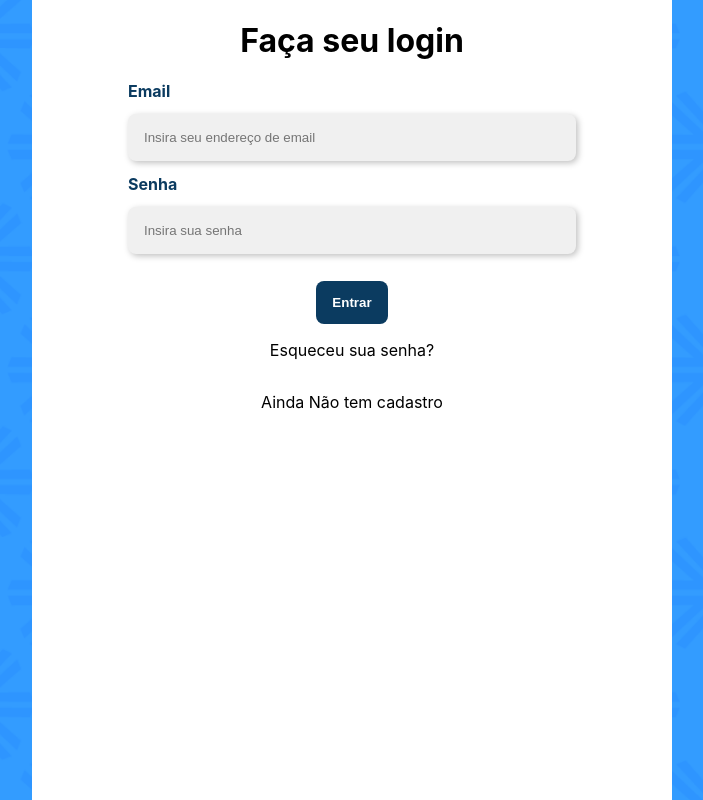
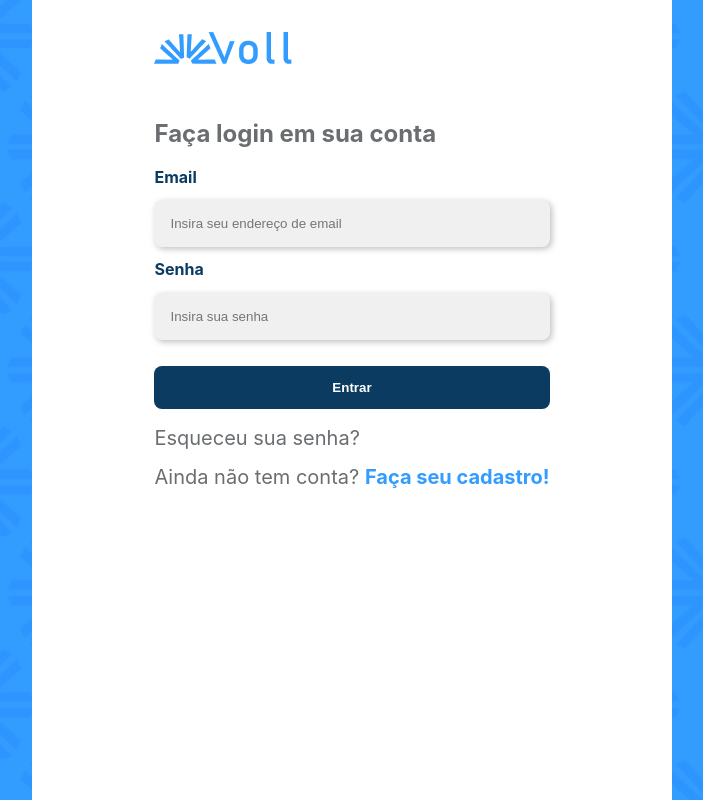
Before and after one commit to eduslug/react-authentication-system, a React (Create React App) app: page /login in a window 1280 px wide. Shown: the whole page, without its empty margins (288-991 px from the left). Built offline with nearby package versions, Linux system fonts and the light colour scheme; the HTML template or start-up script is replaced by a standard one.

Commit message:
feat/create-cadastro

```diff
--- /dev/null
+++ b/src/pages/Cadastro/index.tsx
@@ -0,0 +1,71 @@
+
+import styled from 'styled-components';
+import imagem from './logo.png'
+import { Step, StepLabel, Stepper } from '@mui/material';
+import { useState } from 'react';
+
+
+const Imagem = styled.img`
+  padding: 2em 0;
+`;
+
+const Titulo = styled.h2`
+  font-weight: 700;
+  font-size: 24px;
+  line-height: 28px;
+  color: var(--cinza)
+`;
+
+const Paragrafo = styled.p`
+  font-weight: 400;
+  font-size: 20px;
+  line-height: 19px;
+  color: var(--azul-escuro)
+`;
+
+const ParagrafoCadastro = styled(Paragrafo)`
+  color: var(--cinza);
+`;
+
+interface PropsCustomized {
+    cor: string,
+
+
+}
+
+const StepCustomized = styled.div<PropsCustomized>`
+    background-color: ${({ cor }) => cor};
+    width: 16px;
+    height: 16px;
+    border-radius: 50%;
+    `
+
+
+export default function Cadastro() {
+    const [stepper, serStepper] = useState([{ activeStep: 0 }])
+
+    const addForm = () => {
+        serStepper(stepper.concat({ activeStep: 0 }));
+    };
+
+
+
+    return (
+        <>
+            <Imagem src={imagem} alt='logo' />
+            <Stepper>
+                <Step>
+                    <StepLabel StepIconComponent={(props) => (
+                        <StepCustomized cor={props.active ? 'lightBlue' : 'lightGreen'} />)}>
+                    </StepLabel>
+                </Step>
+                <Step>
+                    <StepLabel StepIconComponent={(props) => (
+                        <StepCustomized cor={props.active ? 'lightBlue' : 'lightGreen'} />)}>
+                    </StepLabel>
+                </Step>
+            </Stepper>
+
+        </>
+    )
+}
--- a/src/pages/Login/index.tsx
+++ b/src/pages/Login/index.tsx
@@ -3,14 +3,10 @@ import { useState } from 'react';
 import CampoDigitacao from '../../components/CampoInput';
 import Botao from '../../components/Botao';
 import styled from 'styled-components';
+import { Link } from 'react-router-dom';
+import logo from './logo.png'
 
-const Formulario = styled.form`
-  width: 70%;
-  display: flex;
-  flex-direction: column;
-  align-items: center;
-`;
-/* const Imagem = styled.img`
+const Imagem = styled.img`
   padding: 2em 0;
 `;
 
@@ -23,7 +19,7 @@ const Titulo = styled.h2`
 
 const Paragrafo = styled.p`
   font-weight: 400;
-  font-size: 16px;
+  font-size: 20px;
   line-height: 19px;
   color: var(--azul-escuro)
 `;
@@ -38,11 +34,19 @@ const LinkCustomizado = styled(Link)`
   text-decoration: none;
 `;
 
+const Formulario = styled.form`
+  width: 100%;
+  display: flex;
+  flex-direction: column;
+  align-items: center;
+
+`;
 
 const BotaoCustomizado = styled(Botao)`
-  width: 50%;
+  width: 100%;
+  cursor: pointer;
 `;
- */
+
 
 
 
@@ -51,17 +55,17 @@ export default function Login() {
   const [senha, setSenha] = useState('');
 
   console.log(senha, email)
-  return (<>
-
-    <h1>Faça seu login</h1>
-
-    <Formulario>
-      <CampoDigitacao tipo="email" label="Email" valor={email} placeholder="Insira seu endereço de email" onChange={setEmail} />
-      <CampoDigitacao tipo='password' valor={senha} label='Senha' placeholder='Insira sua senha' onChange={setSenha} />
-      <Botao type="submit" value='Submit'>Entrar</Botao>
-    </Formulario>
-    <p>Esqueceu sua senha?</p>
-    <p>Ainda Não tem cadastro</p>
-  </>
+  return (
+    <div>
+    <Imagem src={logo} alt='logo'/>
+      <Titulo>Faça login em sua conta</Titulo>
+      <Formulario>
+        <CampoDigitacao tipo="email" label="Email" valor={email} placeholder="Insira seu endereço de email" onChange={setEmail} />
+        <CampoDigitacao tipo='password' valor={senha} label='Senha' placeholder='Insira sua senha' onChange={setSenha} />
+        <BotaoCustomizado type="submit">Entrar</BotaoCustomizado>
+      </Formulario>
+      <ParagrafoCadastro>Esqueceu sua senha?</ParagrafoCadastro>
+      <ParagrafoCadastro>Ainda não tem conta? <LinkCustomizado to="/cadastro">Faça seu cadastro!</LinkCustomizado></ParagrafoCadastro>
+    </div>
   )
 }
--- a/src/routes/AppRoutes.tsx
+++ b/src/routes/AppRoutes.tsx
@@ -4,6 +4,7 @@ import BasePagina from '../pages/PaginaBase/index';
 import PaginaInicial from "../pages/PaginaInicial";
 import PaginaFormulario from "../pages/PaginaBaseFormulario/index";
 import Login from '../pages/Login/index';
+import Cadastro from "../pages/Cadastro";
 
 function AppRoutes() {
 
@@ -16,6 +17,7 @@ function AppRoutes() {
                 </Route>
                 <Route path="/" element={<PaginaFormulario />}>
                     <Route path="/login" element={<Login />} />
+                    <Route path="/cadastro" element={<Cadastro />} />
                 </Route>
             </Routes>
         </BrowserRouter>
```
Also changed, not shown: src/pages/Cadastro/logo.png (added), src/pages/Login/logo.png (added).
